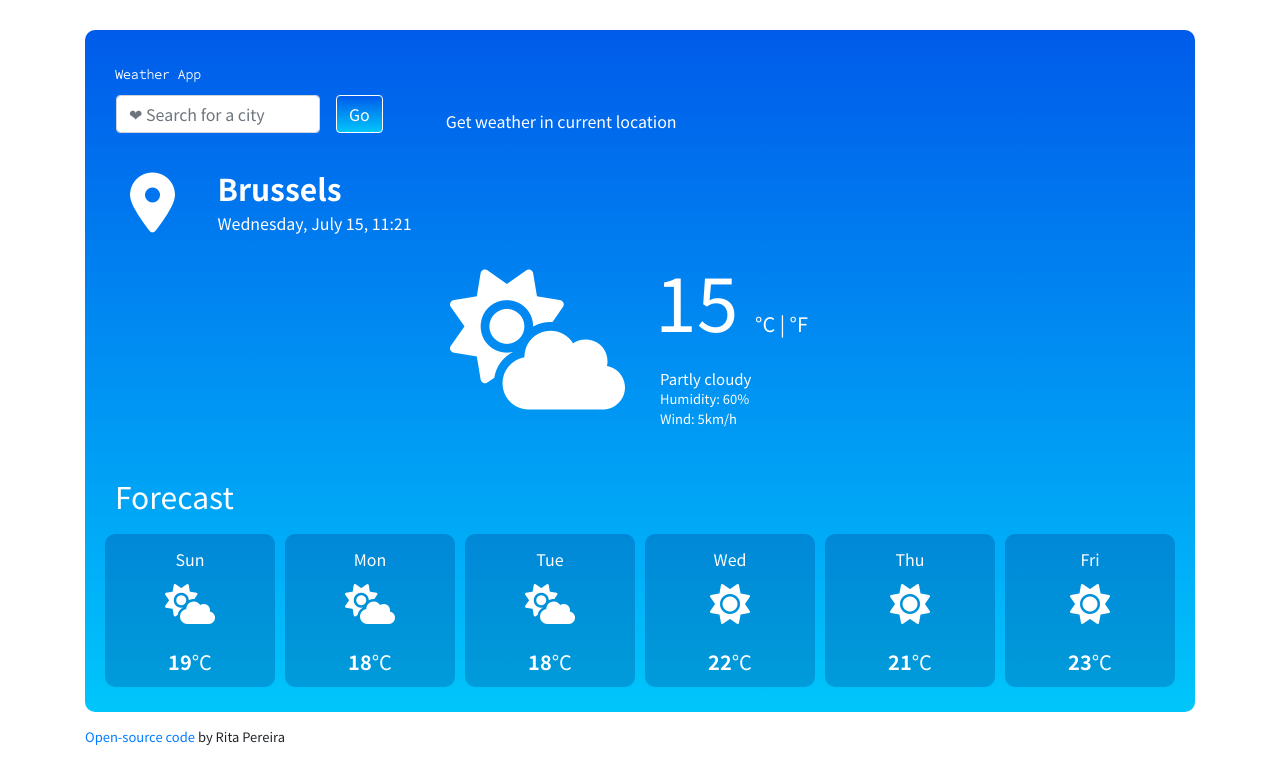
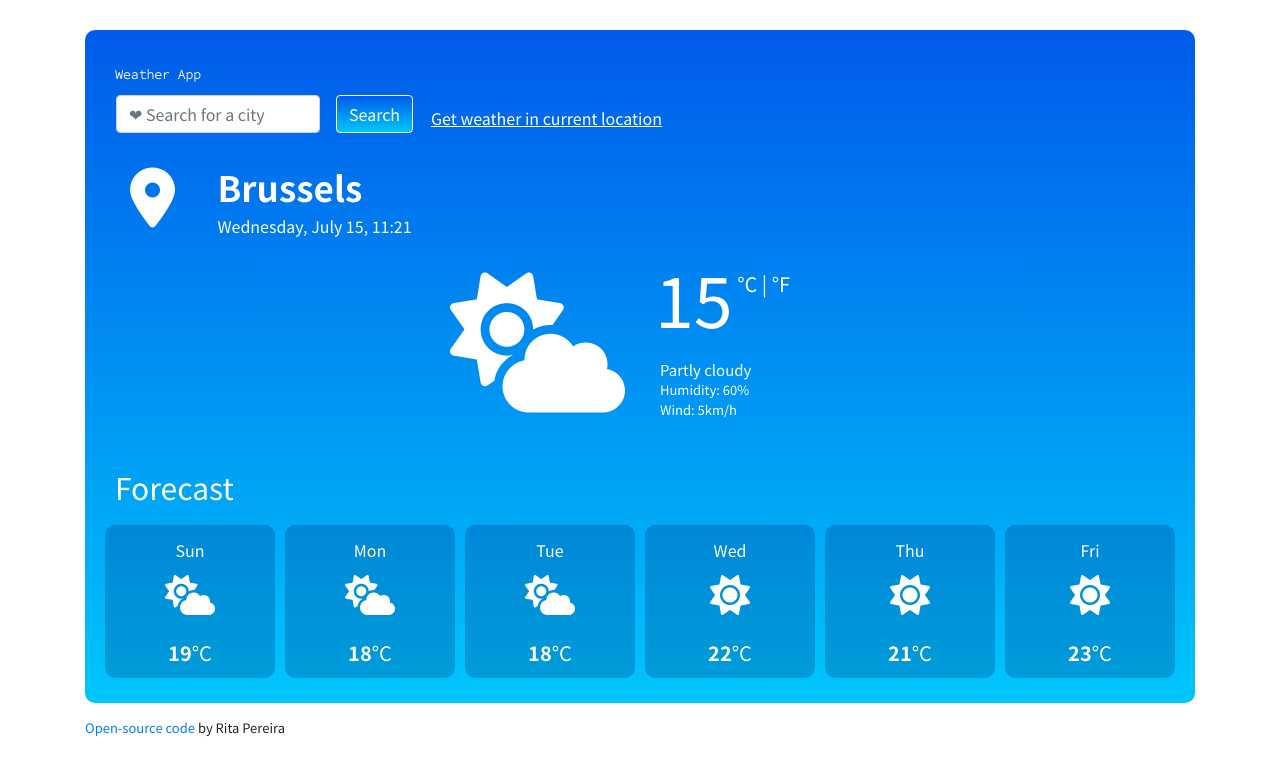
Before and after one commit to AnaRitaN/WeatherApp-SheCodes, a plain HTML site: page index.html in a window 1280 px wide. Drawn offline with nearby package versions, Linux system fonts and the light colour scheme.

Commit message:
Styled top section

```diff
--- a/index.html
+++ b/index.html
@@ -51,7 +51,7 @@
                 />
               </div>
               <button type="submit" class="btn btn-primary mb-2">
-                Go
+                Search
               </button>
             </form>
           </div>
@@ -85,18 +85,16 @@
           </div>
           <div class="col-6">
             <div class="temperature">
-              <div class="temperature number" id="temperature-number">
-                15
-              </div>
-              <div class="temperature celsius" id="degrees-celsius">
+              <span class="temperature number" id="temperature-number"> 15</span
+              ><span class="temperature celsius" id="degrees-celsius">
                 °C
-              </div>
-              <div class="temperature dash">
+              </span>
+              <span class="temperature dash">
                 |
-              </div>
-              <div class="temperature fahrenheit" id="degrees-fahrenheit">
+              </span>
+              <span class="temperature fahrenheit" id="degrees-fahrenheit">
                 °F
-              </div>
+              </span>
             </div>
             <div class="sky">
               Partly cloudy
--- a/src/styles.css
+++ b/src/styles.css
@@ -18,7 +18,7 @@
   font-family: "Source Code Pro", monospace;
 }
 .form-inline {
-  padding: 10px 0px 15px;
+  padding: 10px 0px;
 }
 .btn.btn-primary.mb-2 {
   border: 1px solid;
@@ -39,7 +39,8 @@
 .btn.btn-link {
   color: white;
   text-align: left;
-  margin: auto 50px;
+  margin: auto 5px;
+  text-decoration: underline;
 }
 .location {
   margin: 10px auto;
@@ -58,7 +59,8 @@ i.fa-map-marker-alt {
   color: white;
 }
 .city strong {
-  font-size: 30px;
+  font-size: 35px;
+  text-transform: capitalize;
 }
 
 i.fa-cloud-sun.big {
@@ -70,9 +72,9 @@ i.fa-cloud-sun.big {
   margin-bottom: 0em;
 }
 .temperature {
-  font-size: 75px;
+  font-size: 70px;
   color: white;
-  line-height: 90px;
+  line-height: 80px;
   padding-top: 10px;
   display: inline;
 }
@@ -80,6 +82,8 @@ i.fa-cloud-sun.big {
 .temperature.fahrenheit,
 .temperature.dash {
   font-size: 20px;
+  position: relative;
+  top: -36px;
 }
 .temperature.celsius:hover,
 .temperature.fahrenheit:hover {
```
